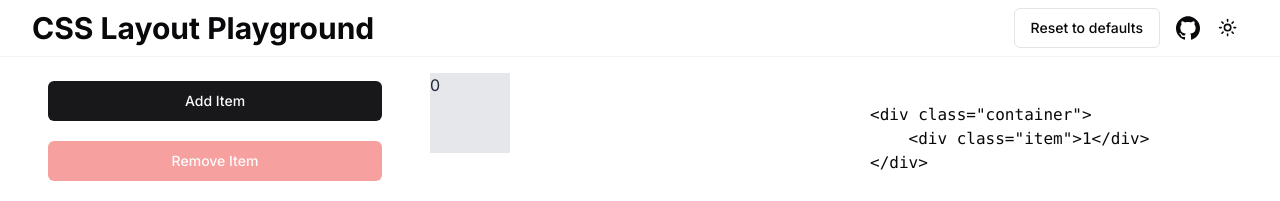
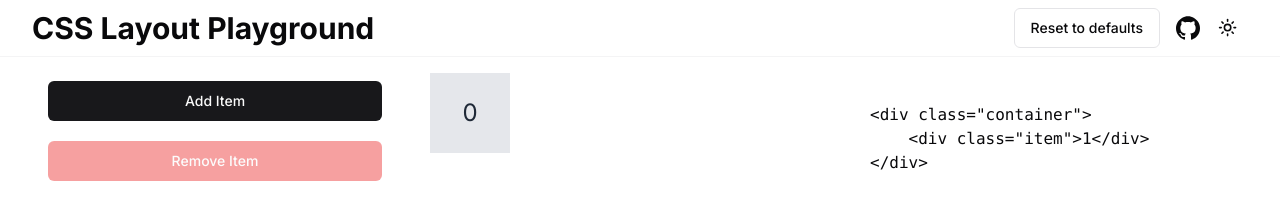
Before and after one commit to javalce/css-layout-playground, a Next.js app: page / in a window 1280 px wide. Both pictures are taken after a click on the button "Add Item". Shown: the top 201 px of the page. Built offline with nearby package versions, Linux system fonts and the light colour scheme.

Commit message:
Refactor Item component styles

```diff
--- a/src/components/Item.tsx
+++ b/src/components/Item.tsx
@@ -11,9 +11,12 @@ export function Item({ index }: { index: number }) {
 
   return (
     <div
-      className={cn('size-20 bg-gray-200 text-gray-800', {
-        'border-2 border-blue-500': selectedItemIndex === index,
-      })}
+      className={cn(
+        'flex size-20 cursor-pointer items-center justify-center bg-gray-200 text-2xl text-gray-800 hover:border-2 hover:border-blue-800',
+        {
+          'border-2 border-blue-500': selectedItemIndex === index,
+        },
+      )}
       onClick={handleClick}
     >
       {index}
```
